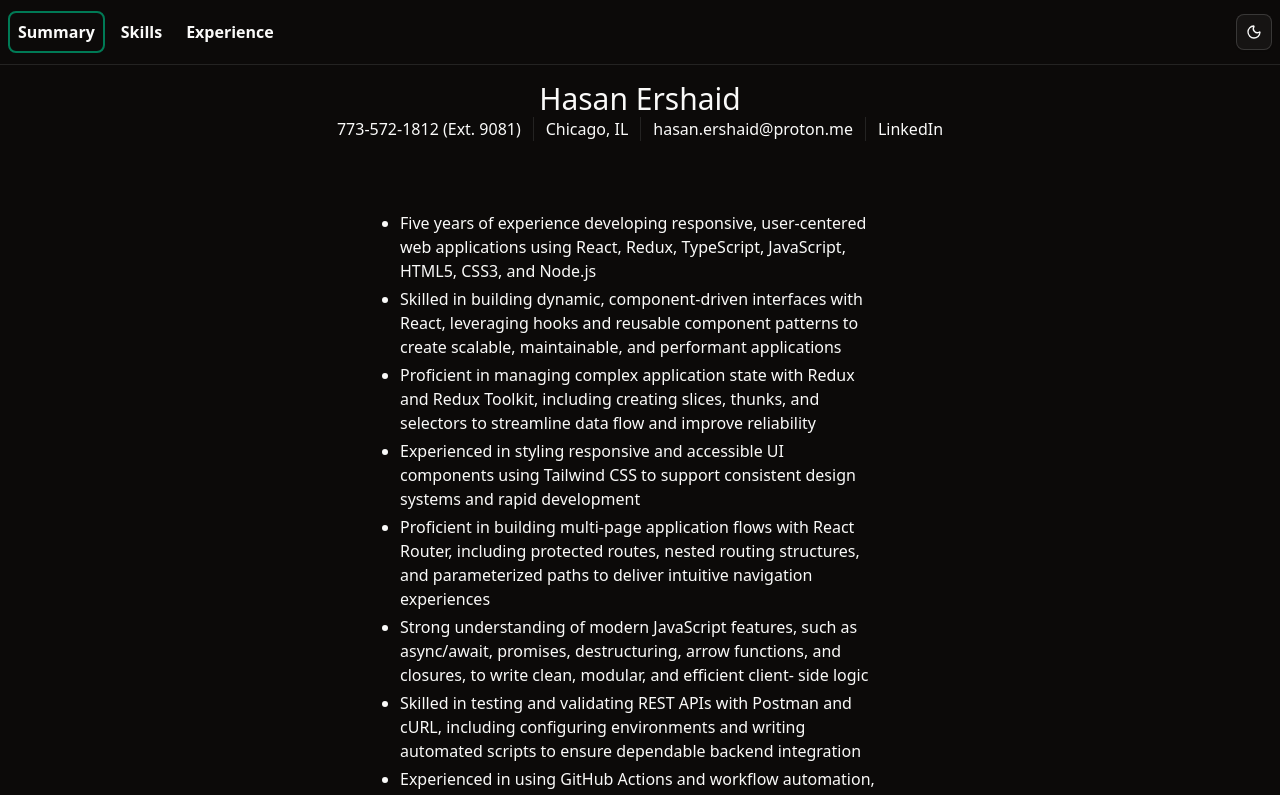
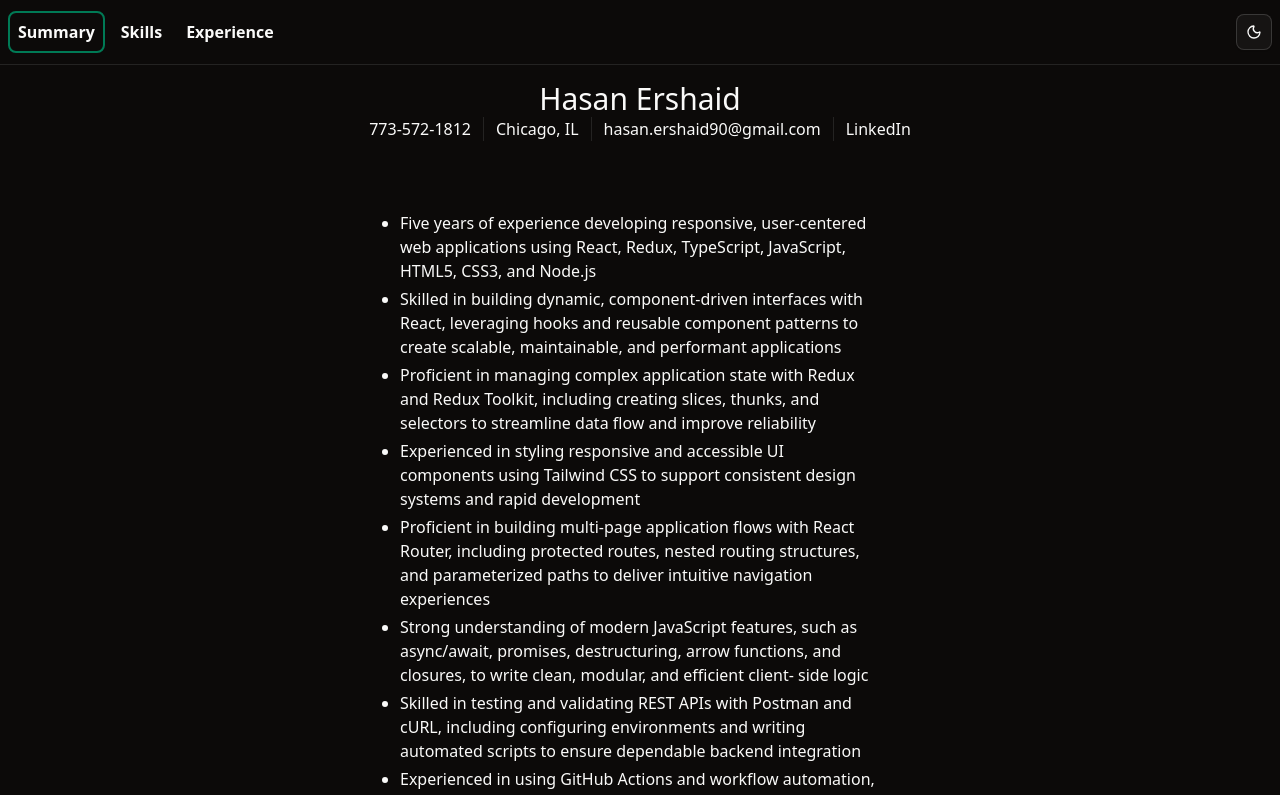
Before and after one commit to rockymoto517/Portfolio, a React (Vite) app: page / in a window 1280 px wide. Shown: the top 795 px of the page. Built offline with nearby package versions, Linux system fonts and the light colour scheme; some icons are missing.

Commit message:
update contact info

```diff
--- a/src/routes/index.tsx
+++ b/src/routes/index.tsx
@@ -16,15 +16,15 @@ export default function Index() {
     <>
       <h1 className="text-center text-3xl">Hasan Ershaid</h1>
       <div className="mx-3 my-6 sm:my-0 flex justify-center space-x-2 sm:space-x-3">
-        <span>773-572-1812 (Ext. 9081)</span>
+        <span>773-572-1812</span>
         <Separator orientation="vertical" />
         <span>Chicago, IL</span>
         <Separator orientation="vertical" />
         <a
           className="hover:text-muted-foreground duration-100"
-          href="mailto:hasan.ershaid@proton.me"
+          href="mailto:hasan.ershaid90@gmail.com"
         >
-          hasan.ershaid@proton.me
+          hasan.ershaid90@gmail.com
         </a>
         <Separator orientation="vertical" />
         <a
```
